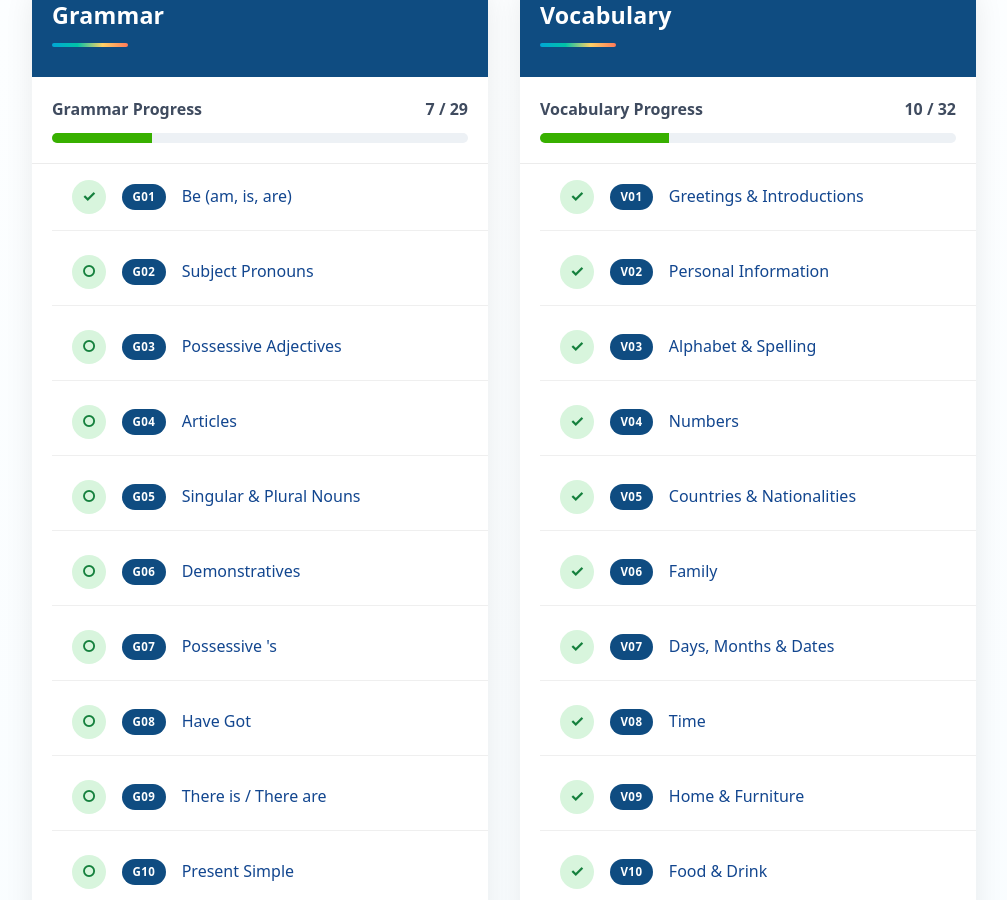
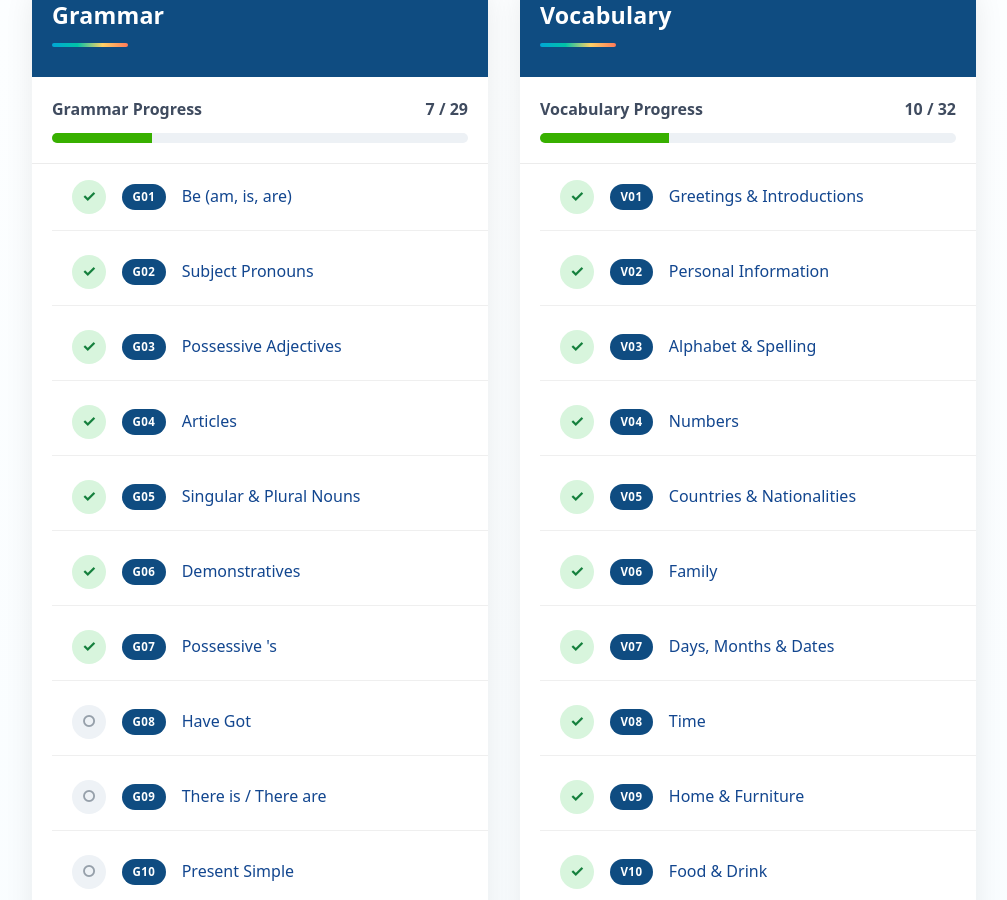
Before and after one commit to dixonbruce/englishco, a Jekyll site: the page built from portfolio/primariaA1.html, in a window 1280 px wide and 900 px high, scrolled down 1024 px. Shown: the whole window, without its empty margins (136-1143 px from the left). Built offline with Jekyll 4.4.1, drawn with Linux system fonts in a browser that asks for light colours.

Commit message:
Update status indicators for grammar topics

```diff
--- a/portfolio/primariaA1.html
+++ b/portfolio/primariaA1.html
@@ -203,7 +203,7 @@ Próximo objetivo
 
 <li class="done">
 <a href="/portfolio/year1/grammar/subject-pronouns.html">
-<span class="status done">○</span>
+<span class="status done">✓</span>
 <span class="code">G02</span>
 <span class="title">Subject Pronouns</span>
 </a>
@@ -211,7 +211,7 @@ Próximo objetivo
 
 <li class="done">
 <a href="#">
-<span class="status done">○</span>
+<span class="status done">✓</span>
 <span class="code">G03</span>
 <span class="title">Possessive Adjectives</span>
 </a>
@@ -219,7 +219,7 @@ Próximo objetivo
 
 <li class="done">
 <a href="#">
-<span class="status done">○</span>
+<span class="status done">✓</span>
 <span class="code">G04</span>
 <span class="title">Articles</span>
 </a>
@@ -227,7 +227,7 @@ Próximo objetivo
 
 <li class="done">
 <a href="#">
-<span class="status done">○</span>
+<span class="status done">✓</span>
 <span class="code">G05</span>
 <span class="title">Singular & Plural Nouns</span>
 </a>
@@ -235,7 +235,7 @@ Próximo objetivo
 
 <li class="done">
 <a href="#">
-<span class="status done">○</span>
+<span class="status done">✓</span>
 <span class="code">G06</span>
 <span class="title">Demonstratives</span>
 </a>
@@ -243,7 +243,7 @@ Próximo objetivo
 
 <li class="done">
 <a href="#">
-<span class="status done">○</span>
+<span class="status done">✓</span>
 <span class="code">G07</span>
 <span class="title">Possessive 's</span>
 </a>
@@ -251,9 +251,9 @@ Próximo objetivo
 
 
 
-<li class="done"><a href="#"><span class="status done">○</span><span class="code">G08</span><span class="title">Have Got</span></a></li>
-<li><a href="#"><span class="status done">○</span><span class="code">G09</span><span class="title">There is / There are</span></a></li>
-<li><a href="#"><span class="status done">○</span><span class="code">G10</span><span class="title">Present Simple</span></a></li>
+<li class="done"><a href="#"><span class="status todo">○</span><span class="code">G08</span><span class="title">Have Got</span></a></li>
+<li><a href="#"><span class="status todo">○</span><span class="code">G09</span><span class="title">There is / There are</span></a></li>
+<li><a href="#"><span class="status todo">○</span><span class="code">G10</span><span class="title">Present Simple</span></a></li>
 <li><a href="#"><span class="status todo">○</span><span class="code">G11</span><span class="title">Adverbs of Frequency</span></a></li>
 <li><a href="#"><span class="status todo">○</span><span class="code">G12</span><span class="title">Present Continuous</span></a></li>
 <li><a href="#"><span class="status todo">○</span><span class="code">G13</span><span class="title">Can / Can't</span></a></li>
```
